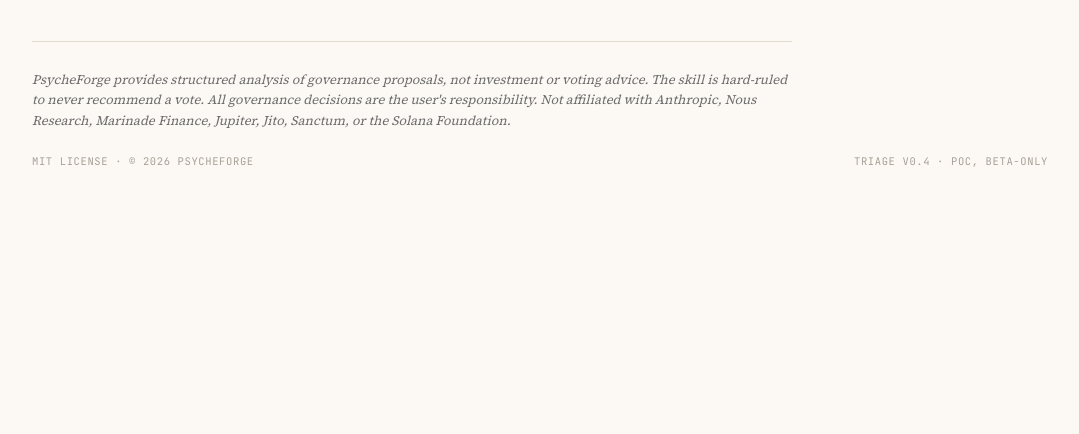
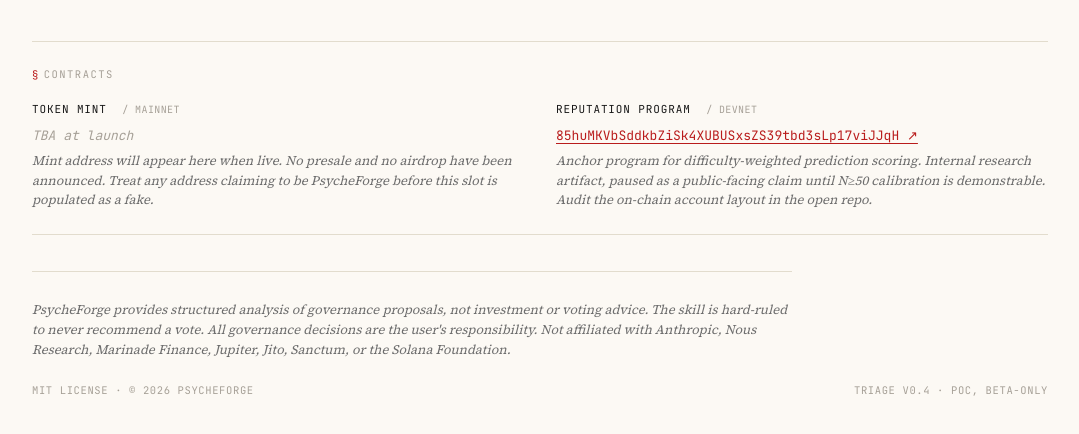
Before and after one commit to PsycheForge/psycheforge, a plain HTML site: page web/index.html in a window 1280 px wide. Shown: the part 10399-10833 px from the top of the page, without its empty margins (100-1179 px from the left). Before the commit the page ends 10616 px from the top, so only its background shows below. Drawn offline with Linux system fonts and the light colour scheme.

Commit message:
site: pivot copy to triage-only, 3-tier pricing, add Voices and Contracts
Site copy realigned to the 2026-05-05 triage-only pivot: hero, sample,
mechanism, calibration, status, and engagement sections now lead with
citation-grounding and decision-support framing instead of on-chain
prediction accuracy. Prediction layer disclosed as paused (51% at N=7,
returns at N>=50). Adds Voices section with 5 anonymized delegate
quotes from the B-validation cohort, three-tier pricing
(//), and a Contracts footer block (token mint TBA,
reputation program ID on devnet). Strips the live reputation widget
that contradicted the pivot.

```diff
--- a/web/index.html
+++ b/web/index.html
@@ -934,11 +934,74 @@
       text-underline-offset: 4px;
     }
 
-    /* §8 Footer */
+    /* Footer */
     .footer-section {
       margin-top: 160px;
       padding: 56px 0 48px 0;
       border-top: 1px solid var(--rule);
+    }
+    .contracts-block {
+      margin: 28px 0 36px 0;
+      padding: 24px 0;
+      border-top: 1px solid var(--rule);
+      border-bottom: 1px solid var(--rule);
+    }
+    .contracts-block .contracts-label {
+      font-family: var(--font-mono);
+      font-size: 10.5px;
+      letter-spacing: 0.14em;
+      text-transform: uppercase;
+      color: var(--ink-3);
+      margin-bottom: 18px;
+    }
+    .contracts-block .contracts-label .glyph {
+      color: var(--accent);
+      margin-right: 4px;
+    }
+    .contracts-grid {
+      display: grid;
+      grid-template-columns: 1fr 1fr;
+      gap: 32px;
+    }
+    .contract-row .contract-name {
+      font-family: var(--font-mono);
+      font-size: 11px;
+      letter-spacing: 0.08em;
+      text-transform: uppercase;
+      color: var(--ink);
+      margin-bottom: 8px;
+    }
+    .contract-row .contract-network {
+      font-family: var(--font-mono);
+      font-size: 10px;
+      color: var(--ink-3);
+      letter-spacing: 0.04em;
+      margin-left: 8px;
+    }
+    .contract-row .contract-addr {
+      font-family: var(--font-mono);
+      font-size: 13px;
+      color: var(--ink);
+      word-break: break-all;
+      line-height: 1.5;
+    }
+    .contract-row .contract-addr a {
+      color: var(--accent);
+      text-decoration: underline;
+      text-decoration-thickness: 1px;
+      text-underline-offset: 3px;
+    }
+    .contract-row .contract-note {
+      font-family: var(--font-body);
+      font-size: 13px;
+      font-style: italic;
+      color: var(--ink-2);
+      margin-top: 6px;
+      line-height: 1.5;
+    }
+    .contract-row.unlaunched .contract-addr {
+      color: var(--ink-3);
+      font-style: italic;
     }
     .footer-grid {
       display: grid;
@@ -1032,6 +1095,7 @@
       .tier-cards, .engage-cards { grid-template-columns: 1fr; }
       .status-cols { grid-template-columns: 1fr; gap: 20px; }
       .footer-grid { grid-template-columns: 1fr 1fr; gap: 28px; }
+      .contracts-grid { grid-template-columns: 1fr; gap: 24px; }
       .equation { font-size: 17px; padding: 22px 0; }
       .equation .label { display: none; }
       .axioms { font-size: 12px; padding: 18px 0; }
@@ -1136,7 +1200,7 @@
           <a href="#sample">View sample triage</a>
         </div>
         <div class="cta-tertiary">
-          <a href="https://github.com/" target="_blank" rel="noopener">Read the open-source repo <span class="arrow">↗</span></a>
+          <a href="https://github.com/PsycheForge/psycheforge" target="_blank" rel="noopener">Read the open-source repo <span class="arrow">↗</span></a>
         </div>
       </div>
       <aside class="margin">
@@ -1181,7 +1245,7 @@
           One delegate from the validation cohort, after running this exact triage: <em>"The ambiguity around 'equivalent MNDE value' would have slipped past me on a quick read."</em> Five delegates ran it, five reported strong-yes value. <a href="#voices">See §5 Voices →</a>
         </div>
         <div class="read-more">
-          <a href="https://github.com/" target="_blank" rel="noopener">Read the full MIP-21 triage output ↗</a>
+          <a href="https://github.com/PsycheForge/psycheforge/blob/main/eval/outputs/test_pack_mip21_triage.md" target="_blank" rel="noopener">Read the full MIP-21 triage output ↗</a>
         </div>
         <div class="receipts-teaser">
           <span class="teaser-line"></span>
@@ -1264,7 +1328,7 @@
       <aside class="margin">
         <div class="note">
           <span class="label">Skill spec</span>
-          <a href="https://github.com/" target="_blank" rel="noopener">governance-triage SKILL.md ↗</a><br>
+          <a href="https://github.com/PsycheForge/psycheforge/blob/main/skills/governance-triage/SKILL.md" target="_blank" rel="noopener">governance-triage SKILL.md ↗</a><br>
           v0.4, calibrated against B-validation interviews 2026-05-05.
         </div>
         <div class="note">
@@ -1322,7 +1386,7 @@
         </p>
 
         <div class="cta-tertiary" style="margin-top: 24px;">
-          <a href="https://github.com/" target="_blank" rel="noopener">Read the full skill prompt (governance-triage SKILL.md) <span class="arrow">↗</span></a>
+          <a href="https://github.com/PsycheForge/psycheforge/blob/main/skills/governance-triage/SKILL.md" target="_blank" rel="noopener">Read the full skill prompt (governance-triage SKILL.md) <span class="arrow">↗</span></a>
         </div>
       </div>
       <aside class="margin">
@@ -1386,7 +1450,7 @@
       <aside class="margin">
         <div class="note">
           <span class="label">Validation kit</span>
-          <a href="https://github.com/" target="_blank" rel="noopener">b_validation_test_pack.md ↗</a><br>
+          <a href="https://github.com/PsycheForge/psycheforge/blob/main/eval/outputs/b_validation_test_pack.md" target="_blank" rel="noopener">b_validation_test_pack.md ↗</a><br>
           The exact 5-question protocol delegates ran.
         </div>
         <div class="note">
@@ -1543,7 +1607,7 @@
         </div>
         <div class="note">
           <span class="label">Honest report</span>
-          <a href="https://github.com/" target="_blank" rel="noopener">batch_n7_devnet_report.md ↗</a><br>
+          <a href="https://github.com/PsycheForge/psycheforge/blob/main/eval/outputs/batch_n7_devnet_report.md" target="_blank" rel="noopener">batch_n7_devnet_report.md ↗</a><br>
           The full retraction note on the prediction layer.
         </div>
       </aside>
@@ -1585,7 +1649,7 @@
 <span class="comment"># run on any proposal</span>
 <span class="prompt">$</span> <span class="cmd">python eval/lite_pilot.py \
     --proposal your_proposal.md</span></div>
-            <a class="open-link" href="https://github.com/" target="_blank" rel="noopener">Read the quick start <span class="arrow">↗</span></a>
+            <a class="open-link" href="https://github.com/PsycheForge/psycheforge#quick-start" target="_blank" rel="noopener">Read the quick start <span class="arrow">↗</span></a>
           </div>
         </div>
       </div>
@@ -1625,16 +1689,16 @@
             <li><a href="#sample">Sample triage</a></li>
             <li><a href="#tiers">Tiers &amp; pricing</a></li>
             <li><a href="#engage">DM for triage</a></li>
-            <li><a href="https://github.com/" target="_blank" rel="noopener">Open-source repo</a></li>
+            <li><a href="https://github.com/PsycheForge/psycheforge" target="_blank" rel="noopener">Open-source repo</a></li>
           </ul>
         </div>
         <div class="footer-col">
           <h4>Method</h4>
           <ul>
-            <li><a href="https://github.com/" target="_blank" rel="noopener">Triage skill spec</a></li>
-            <li><a href="https://github.com/" target="_blank" rel="noopener">Validation report</a></li>
-            <li><a href="https://github.com/" target="_blank" rel="noopener">Open risks</a></li>
-            <li><a href="https://github.com/" target="_blank" rel="noopener">Calibration log</a></li>
+            <li><a href="https://github.com/PsycheForge/psycheforge/blob/main/skills/governance-triage/SKILL.md" target="_blank" rel="noopener">Triage skill spec</a></li>
+            <li><a href="https://github.com/PsycheForge/psycheforge/blob/main/eval/outputs/b_validation_test_pack.md" target="_blank" rel="noopener">Validation report</a></li>
+            <li><a href="https://github.com/PsycheForge/psycheforge/blob/main/docs/open-risks.md" target="_blank" rel="noopener">Open risks</a></li>
+            <li><a href="https://github.com/PsycheForge/psycheforge/blob/main/eval/outputs/batch_n7_devnet_report.md" target="_blank" rel="noopener">Calibration log</a></li>
           </ul>
         </div>
         <div class="footer-col">
@@ -1643,8 +1707,28 @@
             <li class="muted">Prediction layer paused</li>
             <li class="muted">N=7 weighted accuracy: 51%</li>
             <li class="muted">Returns at N≥50</li>
-            <li><a href="https://github.com/" target="_blank" rel="noopener">Honest disclosure ↗</a></li>
+            <li><a href="https://github.com/PsycheForge/psycheforge/blob/main/eval/outputs/batch_n7_devnet_report.md" target="_blank" rel="noopener">Honest disclosure ↗</a></li>
           </ul>
+        </div>
+      </div>
+
+      <div class="contracts-block">
+        <div class="contracts-label">
+          <span class="glyph">§</span>Contracts
+        </div>
+        <div class="contracts-grid">
+          <div class="contract-row unlaunched">
+            <div class="contract-name">Token mint <span class="contract-network">/ mainnet</span></div>
+            <div class="contract-addr">TBA at launch</div>
+            <div class="contract-note">Mint address will appear here when live. No presale and no airdrop have been announced. Treat any address claiming to be PsycheForge before this slot is populated as a fake.</div>
+          </div>
+          <div class="contract-row">
+            <div class="contract-name">Reputation program <span class="contract-network">/ devnet</span></div>
+            <div class="contract-addr">
+              <a href="https://explorer.solana.com/address/85huMKVbSddkbZiSk4XUBUSxsZS39tbd3sLp17viJJqH?cluster=devnet" target="_blank" rel="noopener">85huMKVbSddkbZiSk4XUBUSxsZS39tbd3sLp17viJJqH ↗</a>
+            </div>
+            <div class="contract-note">Anchor program for difficulty-weighted prediction scoring. Internal research artifact, paused as a public-facing claim until N≥50 calibration is demonstrable. Audit the on-chain account layout in the open repo.</div>
+          </div>
         </div>
       </div>
 
```
